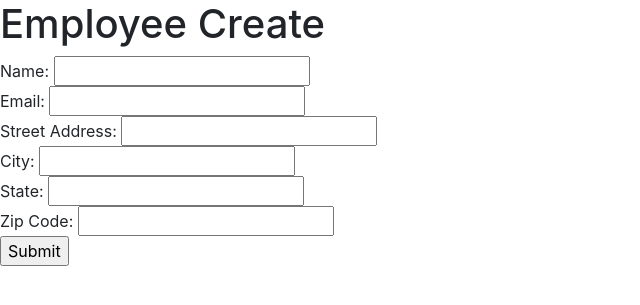
After one commit to Daleyar/Django_Trash_Collector, a Django app: page /employees/new/ in a window 1280 px wide. The commit adds this page. Shown: the top 305 px of the page, without its empty margins (0-640 px from the left). Run offline with Django 3.2, Linux system fonts and the light colour scheme; some libraries are stand-ins or nearby versions.

Commit message:
Created the employee model and added a create method with pathing to the employee side to finish registration.

```diff
--- /dev/null
+++ b/trash_collector/employees/templates/employees/create.html
@@ -0,0 +1,18 @@
+{% extends 'base.html' %}
+
+{% block title %} Employee Create {% endblock %}
+
+{% block header %} Employee Create {% endblock %}
+
+{% block content %}
+<form action="{% url 'employees:create' %}" method="post">
+    {% csrf_token %}
+    Name: <input type="text" name='name' id='name'><br />
+    Email: <input type="text" name='email' id='email'><br />
+    Street Address: <input type="text" name='street_address' id='street_address'><br />
+    City: <input type="text" name='city' id='city'><br />
+    State: <input type="text" name='state' id='state'><br />
+    Zip Code: <input type="text"name='zip_code' id='zip_code'><br />
+<input type="submit" value="Submit">
+</form>
+{% endblock %}
--- a/trash_collector/employees/urls.py
+++ b/trash_collector/employees/urls.py
@@ -6,5 +6,6 @@ from . import views
 
 app_name = "employees"
 urlpatterns = [
-    path('', views.index, name="index")
+    path('', views.index, name="index"),
+    path('new/', views.create, name='create')
 ]
--- a/trash_collector/employees/views.py
+++ b/trash_collector/employees/views.py
@@ -1,6 +1,9 @@
 from django.http import HttpResponse
 from django.shortcuts import render
 from django.apps import apps
+from django.http.response import HttpResponseRedirect
+from django.urls import reverse
+from .models import Employee
 
 # Create your views here.
 
@@ -11,3 +14,20 @@ def index(request):
     # This line will get the Customer model from the other app, it can now be used to query the db for Customers
     Customer = apps.get_model('customers.Customer')
     return render(request, 'employees/index.html')
+
+def create(request):
+    if request.method == "POST":
+        name = request.POST.get('name')
+        user = request.user
+        email = request.POST.get('email')
+        city = request.POST.get('city')
+        street_address = request.POST.get('street_address')
+        state = request.POST.get('state')
+        zip_code = request.POST.get('zip_code')
+        new_employee = Employee(name=name, user=user, email=email, street_address=street_address,
+        city=city, state=state, zip_code=zip_code
+        )
+        new_employee.save()
+        return HttpResponseRedirect(reverse('employees:index'))
+    else:
+        return render(request, 'employees/create.html')
```
Also changed, not shown: trash_collector/employees/models.py (+9 -0 lines), trash_collector/employees/templates/employees/navbar.html (+24 -10 lines), trash_collector/employees/migrations/0001_initial.py (added).
